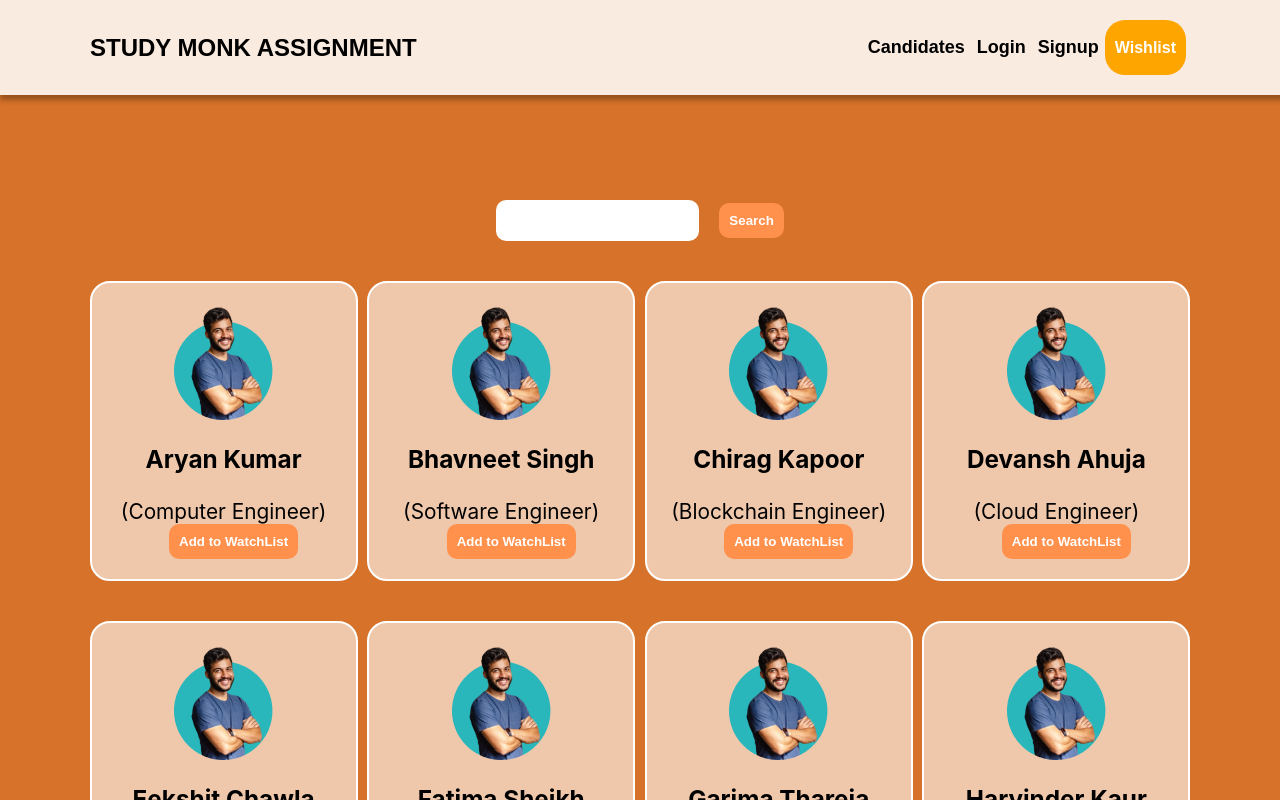
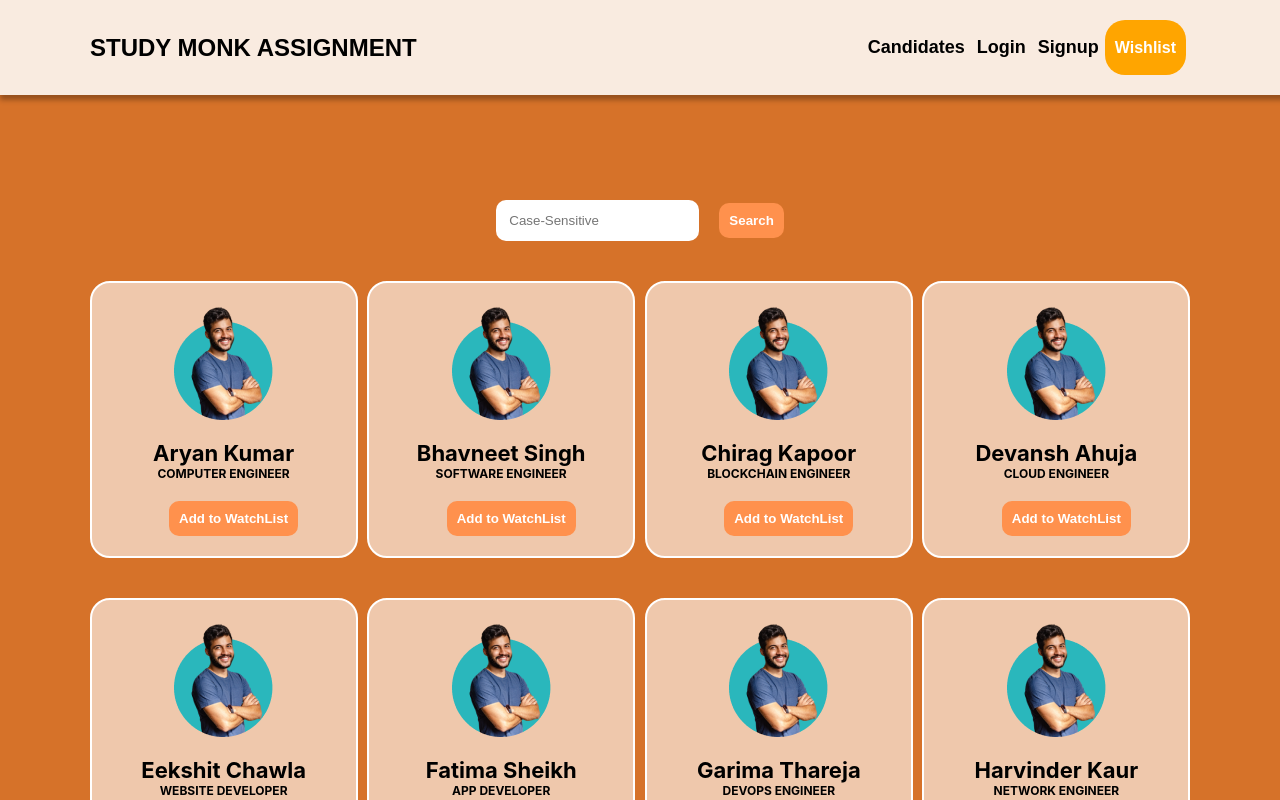
Before and after one commit to eekshitchawla/onlineHire, a React (Create React App) app: page /candidates in a window 1280 px wide. Shown: the top 800 px of the page. Built offline with nearby package versions, Linux system fonts and the light colour scheme.

Commit message:
jaggi fixes

```diff
--- a/src/screens/Candidates/Candidate.js
+++ b/src/screens/Candidates/Candidate.js
@@ -67,25 +67,37 @@ const Candidate = () => {
     const [val, setVal] = useState('')
     const [found, setFound] = useState(false)
     const search = () => {
-        // console.log(val)
+        // for (let meal = 0; meal < meals.length; meal++) {
+        //     if (meals[meal].name === val) {
+        //         alert("Candidate Exists!")
+        //         setFound(true)
+        //         return;
+        //     }
+        //     if (meals[meal].skill === val) {
+        //         alert("SkillSet Exists!")
+        //         setFound(true)
+        //         return;
+        //     }
+        // }
+
         for (let meal = 0; meal < meals.length; meal++) {
-            if (meals[meal].name === val) {
-                alert("Candidate Exists!")
+            if (meals[meal].name.includes(val)) {
+                alert(`Candidate Exists! Candidate No, ${meal + 1}`)
                 setFound(true)
             }
-            if (meals[meal].skill === val) {
-                alert("SkillSet Exists!")
+            if (meals[meal].skill.includes(val)) {
+                alert(`Related Skill Exists! Candidate No, ${meal + 1}`)
                 setFound(true)
             }
         }
-        if (found === false) alert('Not exists, Please type correctly')
-        setFound(false)
+        if (found) alert('Not exists, Please type correctly')
+
     }
 
     return <>
         <div id="candidatePage">
             <div id="searchBar">
-                <input id="inp" type="text" name="" onChange={(e) => setVal(e.target.value)} />
+                <input id="inp" type="text" placeholder="Case-Sensitive" onChange={(e) => setVal(e.target.value)} />
                 <button id="addToList" onClick={() => search()}>Search</button>
 
             </div>
@@ -93,8 +105,8 @@ const Candidate = () => {
                 {meals.map((meal) => (
                     <div className="meal" id={`meal-${meal.id}`} key={`meal-${meal.id}`}>
                         <img id="mealBoxPic" src={mealBox} alt="" />
-                        <h3 id="mealName">{meal.name}</h3>
-                        <div id="mealName">({meal.skill})</div>
+                        <div id="mealName">{meal.name}</div>
+                        <div id="mealSkill">{meal.skill}</div>
                         <button id="addToList" onClick={() => handleWatchList(meal)}>Add to WatchList</button>
                     </div>
                 ))}
--- a/src/screens/Candidates/Candidates.css
+++ b/src/screens/Candidates/Candidates.css
@@ -21,7 +21,6 @@
     flex-direction: column;
     margin-bottom: 40px;
     padding: 20px;
-    font-size: 1.3rem;
     align-items: center;
     justify-content: center;
     color: white;
@@ -30,6 +29,21 @@
     background-color: #ffffff9c;
     color: black;
 }
+
+#mealName{
+    font-size: 22px;
+    font-weight: 700;
+    padding-top: 20px;
+}
+
+#mealSkill{
+    font-size: 12px;
+    font-weight: 700;
+    text-transform: uppercase;
+    padding-bottom: 20px;
+}
+
+
 #addToList, #dropDownMeal{
     border-radius: 10px;
     background: #ff914d;
--- a/src/screens/Navbar/Navbar.css
+++ b/src/screens/Navbar/Navbar.css
@@ -34,7 +34,6 @@
   flex-wrap: wrap;
   font-size: 16px;
   list-style-type: none;
-
 }
 
 #cartBtn {
--- a/src/screens/WishList/WishList.js
+++ b/src/screens/WishList/WishList.js
@@ -25,7 +25,6 @@ const WishList = () => {
 
     const handleDelete = async (meal) => {
         const email = await localStorage.getItem('email')
-        // console.log(email)
         const user = await getDoc(doc(db, "users", email));
         if (user.exists()) {
             alert('Candidate Removed')
```
Also changed, not shown: src/screens/WishList/MyCart.css (indentation only).
